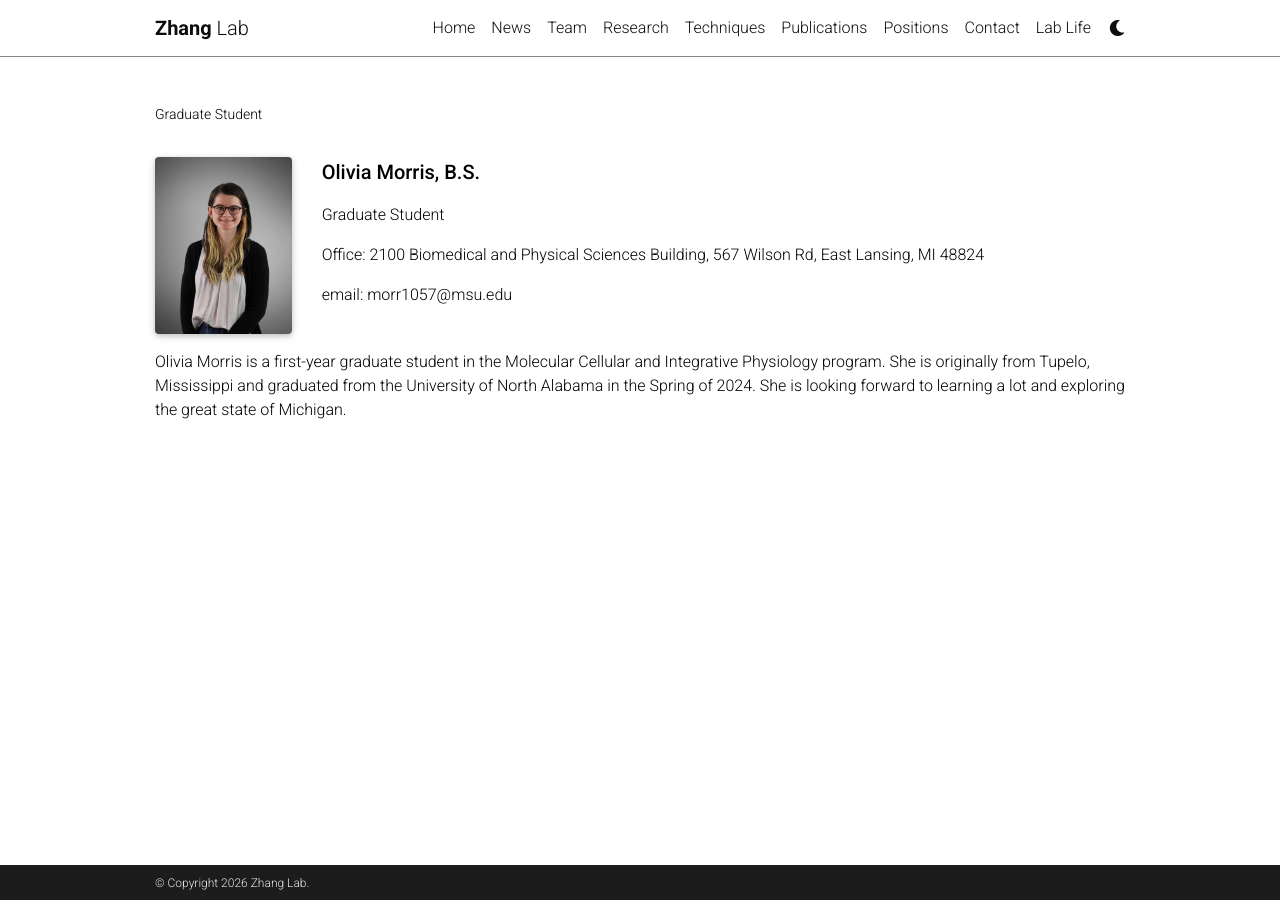
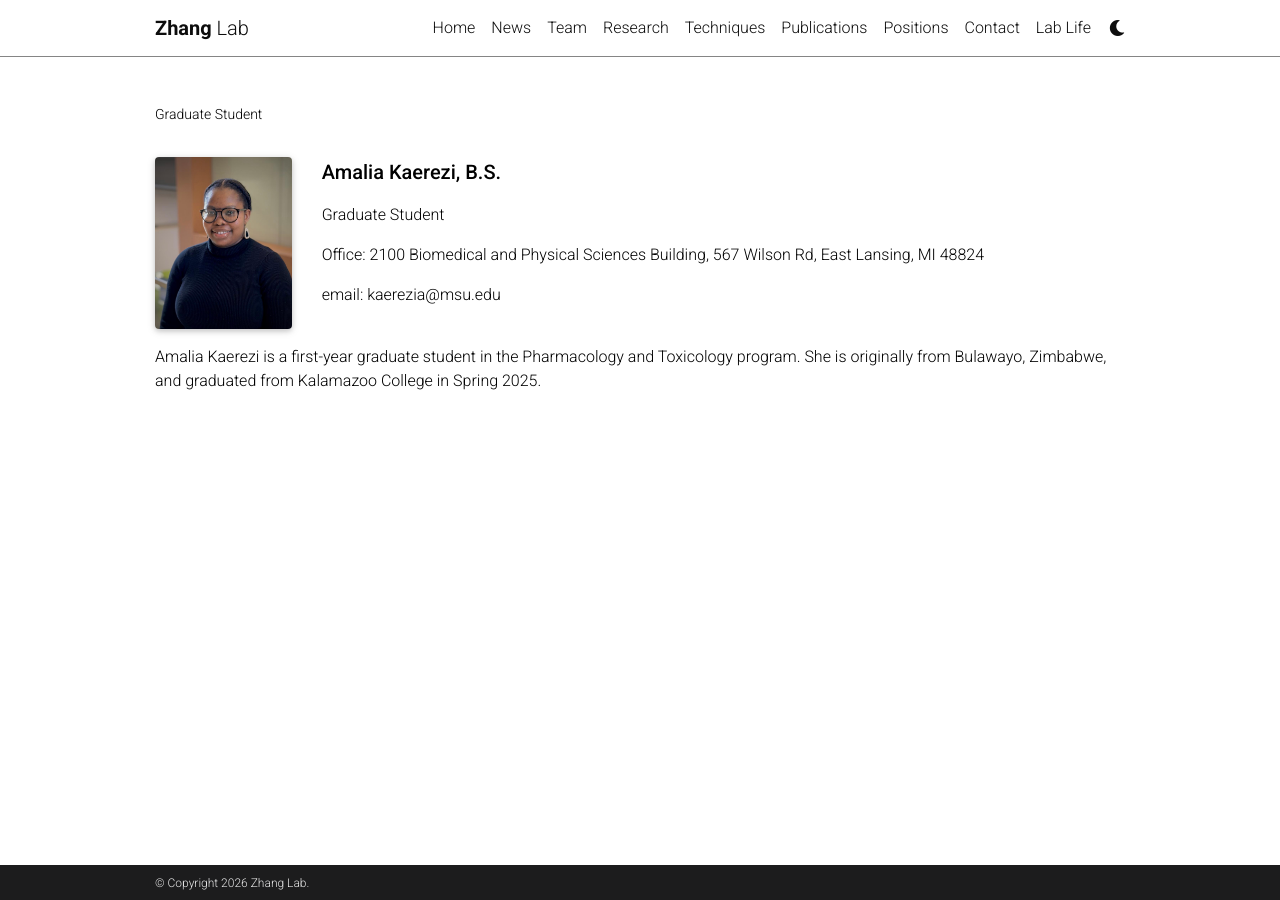
Before and after one commit to zhanglabmsu/zhanglabmsu.github.io, a Jekyll site: the page built from _projects/02_02_amalia_kaerezi.md, in a window 1280 px wide. Built offline with Jekyll 4.4.1, drawn with Linux system fonts in a browser that asks for light colours; full-size pictures stand in for the smaller copies a plugin makes; comment, search, counter and statistics services are not loaded; a style sheet for code colours, icons or effects is not loaded.

Commit message:
initial commit

```diff
--- a/_projects/02_02_amalia_kaerezi.md
+++ b/_projects/02_02_amalia_kaerezi.md
@@ -1,8 +1,8 @@
 ---
 layout: page
-title: Olivia Morris, B.S.
+title: Amalia Kaerezi, B.S.
 description: Graduate Student
-img: assets/img/team/olivia_morris.jpg
+img: assets/img/team/amalia_kaerezi.jpg
 importance: 1
 category: Current Lab Members
 
@@ -10,16 +10,16 @@ category: Current Lab Members
 
 <div class="row">
     <div class="col-sm-2 mt-3 mt-md-0">
-        {% include figure.html path="assets/img/team/olivia_morris.jpg" title="" class="img-fluid rounded z-depth-1" %}
+        {% include figure.html path="assets/img/team/amalia_kaerezi.jpg" title="" class="img-fluid rounded z-depth-1" %}
     </div>
     <div class="col-sm mt-3 mt-md-0">
          <div class="text">
-            <p style = "font-size:20px"><strong> Olivia Morris, B.S. </strong> </p>
+            <p style = "font-size:20px"><strong> Amalia Kaerezi, B.S. </strong> </p>
             <p> Graduate Student </p>
             <p> Office: 2100 Biomedical and Physical Sciences Building, 567 Wilson Rd, East Lansing, MI 48824</p>
-            <p> email: morr1057@msu.edu</p>
+            <p> email: kaerezia@msu.edu</p>
         </div>
     </div>
 </div>
 
-Olivia Morris is a first-year graduate student in the Molecular Cellular and Integrative Physiology program. She is originally from Tupelo, Mississippi and graduated from the University of North Alabama in the Spring of 2024. She is looking forward to learning a lot and exploring the great state of Michigan.
+Amalia Kaerezi is a first-year graduate student in the Pharmacology and Toxicology program. She is originally from Bulawayo, Zimbabwe, and graduated from Kalamazoo College in Spring 2025.
```
Also changed, not shown: _posts/2026-01-04-amalia-joins.md (deleted, +0 -10 lines).
